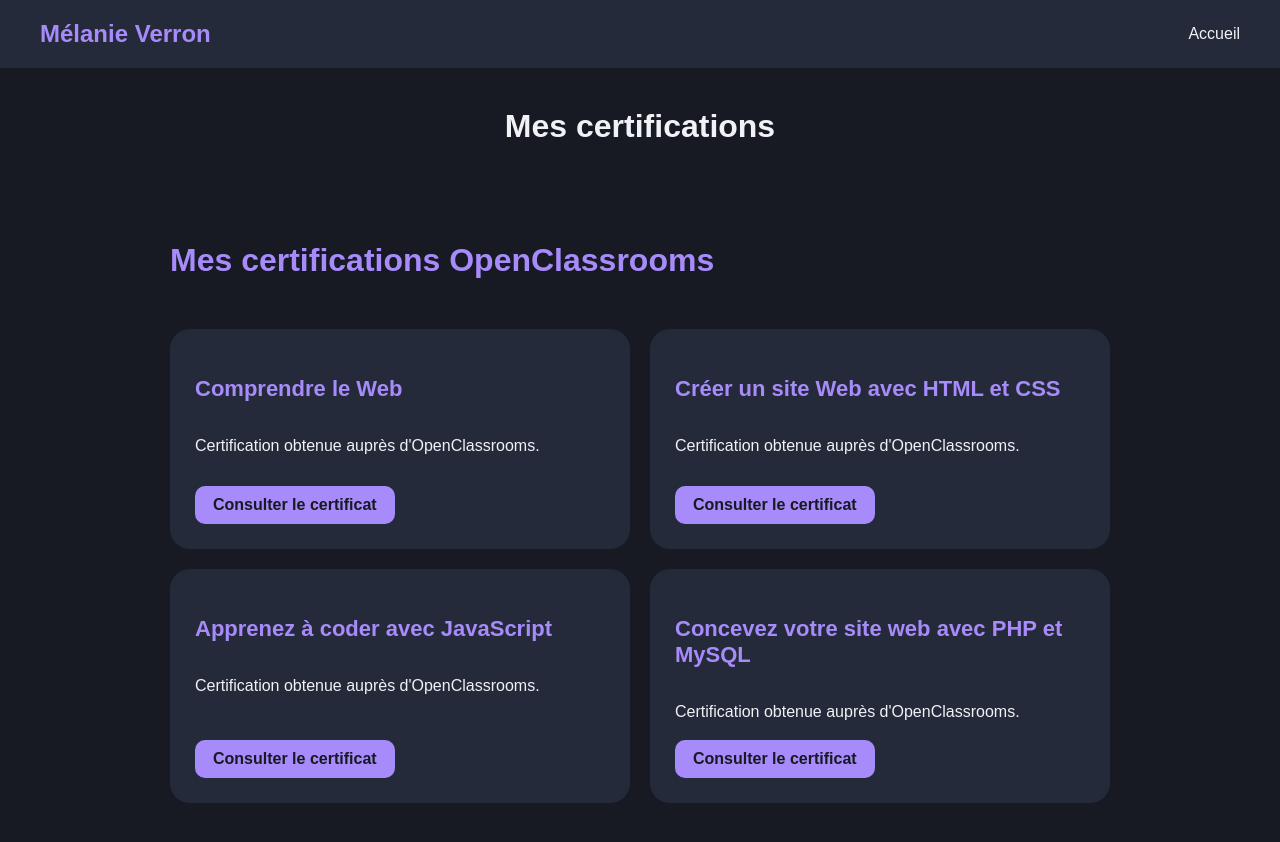
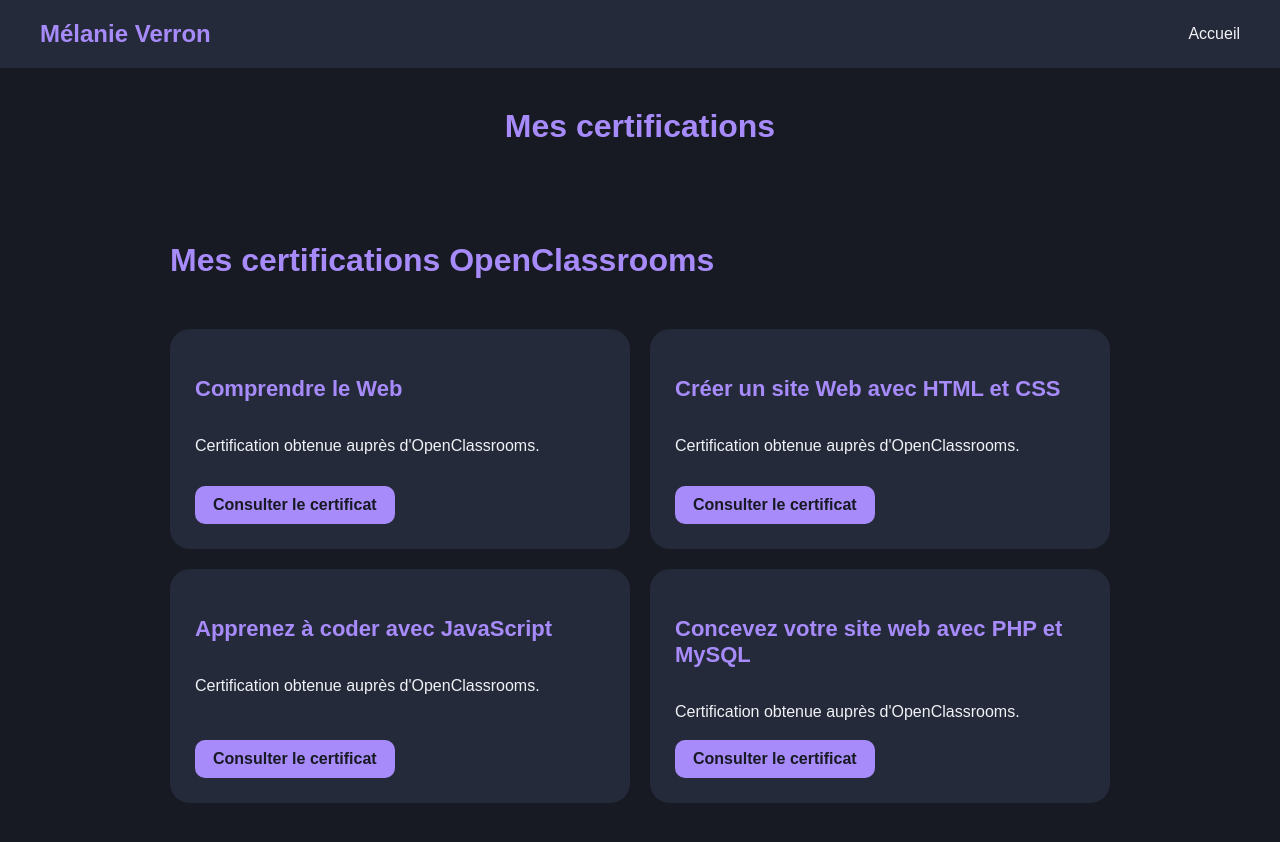
Before and after one commit to meverron/portfolio, a plain HTML site: page certifications.html in a window 1280 px wide. Drawn offline with Linux system fonts and the light colour scheme.

Commit message:
Add files via upload

```diff
--- a/style.css
+++ b/style.css
@@ -327,6 +327,7 @@ nav a:hover{
 }
 
 main > h1 {
+    color: var(--couleur-accent);
     text-align: center;
-    margin: 40px 15px 0;
+    margin: 40px 15px 30px;
 }
```
